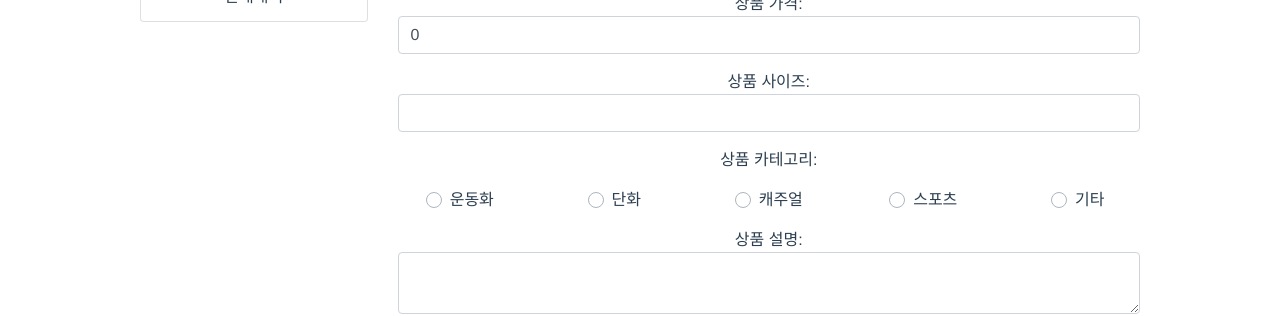
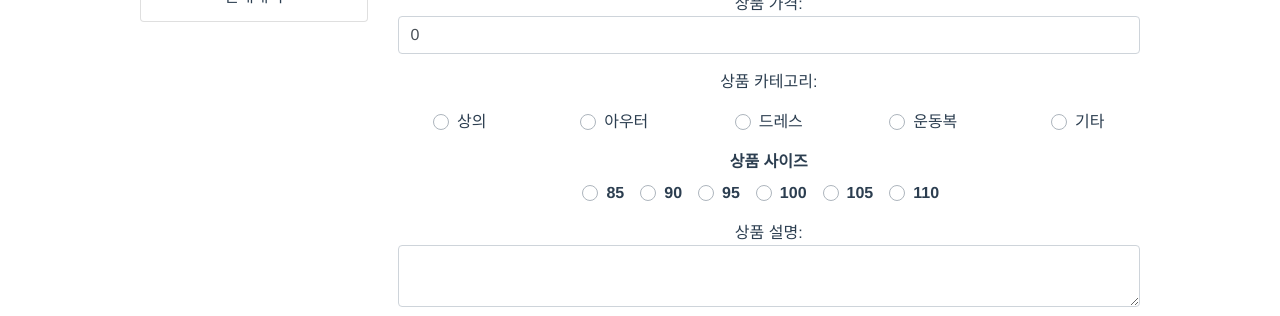
Before and after one commit to HyungLee507/SFTB_sc23, a Vue app in the folder vue-cli/: page /user/mypage/saleshistory/sellingproduct/1 in a window 1280 px wide. Shown: the part 602-918 px from the top of the page. Built offline with nearby package versions, Linux system fonts and the light colour scheme; no server answers; sample sign-in values are in the browser's storage; what vue-cookie would draw is missing.

Commit message:
상품 텍스트 수정 및 상품 판매 취소 기능

```diff
--- a/vue-cli/src/components/SellingProductInformationPage.vue
+++ b/vue-cli/src/components/SellingProductInformationPage.vue
@@ -34,33 +34,42 @@
             <p>상품 가격:
               <b-input v-model="editedProduct.price" type="number" step="100"/>
             </p>
-            <p>상품 사이즈:
-              <b-input v-model="editedProduct.shoeSize" type="number" step="5"/>
-            </p>
             <p>상품 카테고리:</p>
             <b-form-group>
               <b-row>
                 <b-col>
-                  <b-form-radio v-model="editedProduct.category" value="운동화">운동화</b-form-radio>
+                  <b-form-radio v-model="editedProduct.category" value="상의">상의</b-form-radio>
                 </b-col>
                 <b-col>
-                  <b-form-radio v-model="editedProduct.category" value="단화">단화</b-form-radio>
+                  <b-form-radio v-model="editedProduct.category" value="아우터">아우터</b-form-radio>
                 </b-col>
                 <b-col>
-                  <b-form-radio v-model="editedProduct.category" value="캐주얼">캐주얼</b-form-radio>
+                  <b-form-radio v-model="editedProduct.category" value="드레스">드레스</b-form-radio>
                 </b-col>
                 <b-col>
-                  <b-form-radio v-model="editedProduct.category" value="스포츠">스포츠</b-form-radio>
+                  <b-form-radio v-model="editedProduct.category" value="운동복">운동복</b-form-radio>
                 </b-col>
                 <b-col>
                   <b-form-radio v-model="editedProduct.category" value="기타">기타</b-form-radio>
                 </b-col>
               </b-row>
             </b-form-group>
+
+          <b-form-group id="product-shoeSize" label="상품 사이즈" style="font-weight: bold;">
+          <b-form-radio-group v-model="editedProduct.shoeSize">
+            <b-form-radio value="85">85</b-form-radio>
+            <b-form-radio value="90">90</b-form-radio>
+            <b-form-radio value="95">95</b-form-radio>
+            <b-form-radio value="100">100</b-form-radio>
+            <b-form-radio value="105">105</b-form-radio>
+            <b-form-radio value="110">110</b-form-radio>
+          </b-form-radio-group>
+          </b-form-group>
+
             <p>상품 설명:
               <b-textarea v-model="editedProduct.description"/>
             </p>
-            <b-button class=save-button @click="saveProductInformation">저장</b-button>
+            <b-button class=save-button @click="editText">저장</b-button>
             <b-button @click="cancelProduct">판매취소</b-button>
           </div>
         </b-col>
@@ -175,7 +184,18 @@ export default {
       this.$refs.fileInput.click();
     },
     cancelProduct() {
-      // 상품판매 취소
+      const formData = new FormData();
+      formData.append('itemId', this.editedProduct.id);
+      axios.put(`/product-remove`,
+      formData
+      ).then(() => {
+        alert('상품이 삭제되었습니다.');
+        this.$router.push('/user/mypage/saleshistory/selling');
+
+      }).catch((error) => {
+        console.log(error);
+        alert('상품 삭제에 실패했습니다.');
+      })
     },
     isRepresentativeImage(index) {
       return index === 0;
@@ -200,6 +220,25 @@ export default {
         reader.readAsDataURL(file);
       }
     },
+    editText(){
+      const productId = this.$route.params.productId;
+      axios.put(`/updateItem/text/${productId}`, {
+        name: this.editedProduct.name,
+        price: this.editedProduct.price,
+        shoeSize: this.editedProduct.shoeSize,
+        category: this.editedProduct.category,
+        description: this.editedProduct.description,
+        itemId: this.editedProduct.id,
+      }).then(() => {
+        alert('상품 정보가 수정되었습니다.');
+        this.$router.push('/user/mypage/saleshistory/selling');
+
+      }).catch((error) => {
+        console.log(error);
+        alert('상품 정보 수정에 실패했습니다.');
+
+      });
+    }
   },
 };
 </script>
```
